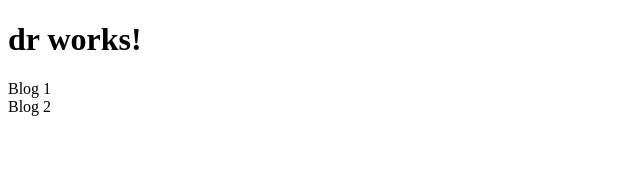
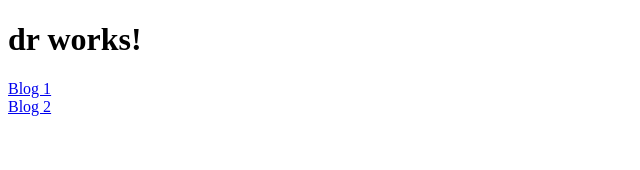
Before and after one commit to daniru/ngblog, an Angular app: page / in a window 1280 px wide. Shown: the top 170 px of the page, without its empty margins (0-640 px from the left). Built offline with nearby package versions, Linux system fonts and the light colour scheme.

Commit message:
adding routing to the item

```diff
--- a/src/app/blog/blog-routing.module.ts
+++ b/src/app/blog/blog-routing.module.ts
@@ -1,9 +1,11 @@
 import { NgModule } from '@angular/core';
 import { Routes, RouterModule } from '@angular/router';
 import { ListComponent } from './components/list/list.component';
+import { ItemComponent } from './components/item/item.component';
 
 const routes: Routes = [
-  { path: '', component: ListComponent }
+  { path: '', component: ListComponent },
+  { path: ':key', component: ItemComponent }
 ];
 
 @NgModule({
--- a/src/app/blog/components/list-item/list-item.component.html
+++ b/src/app/blog/components/list-item/list-item.component.html
@@ -1 +1 @@
-{{blog.title}}
+<a [routerLink]="blog.key">{{blog.title}}</a>
```
